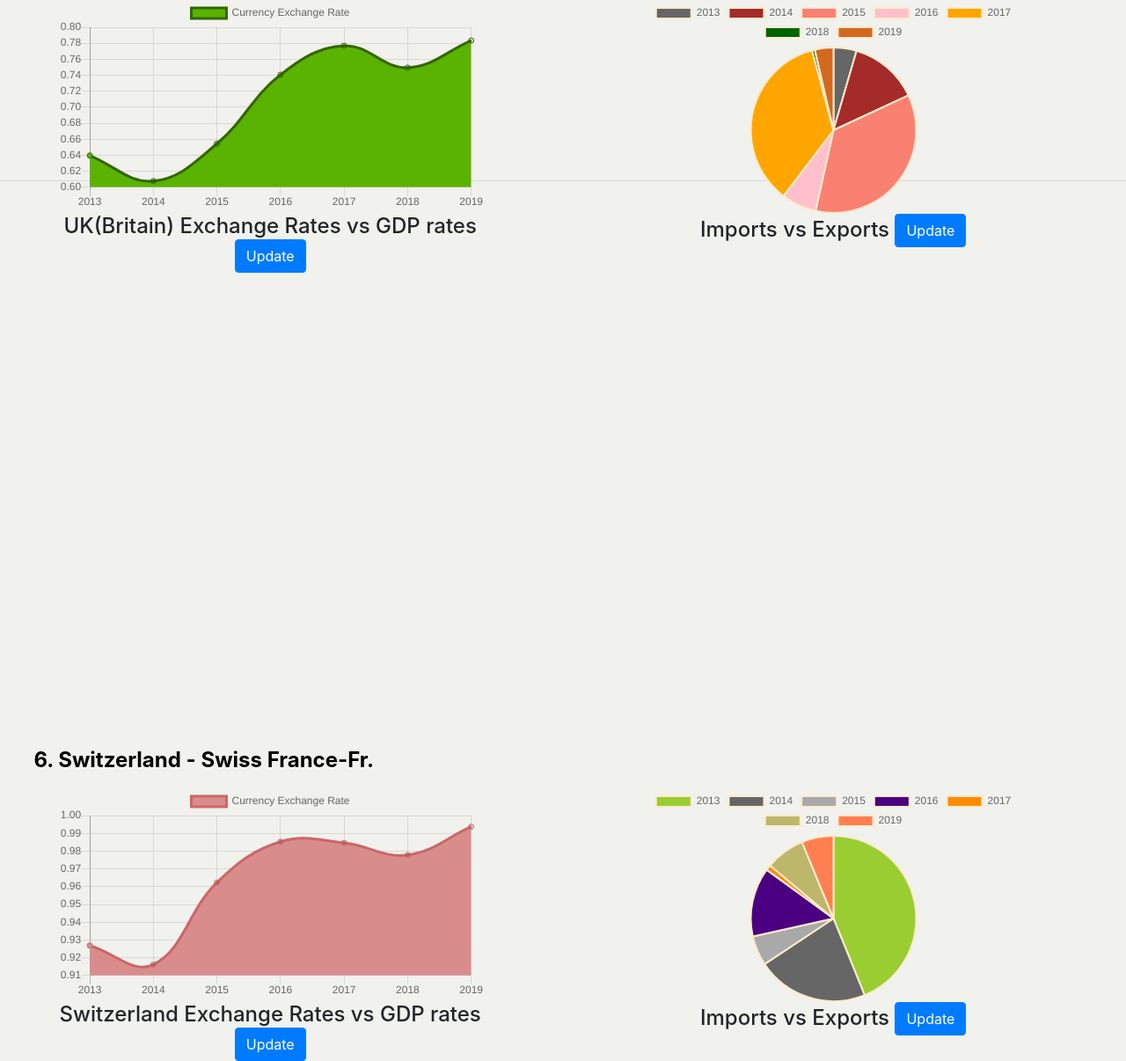
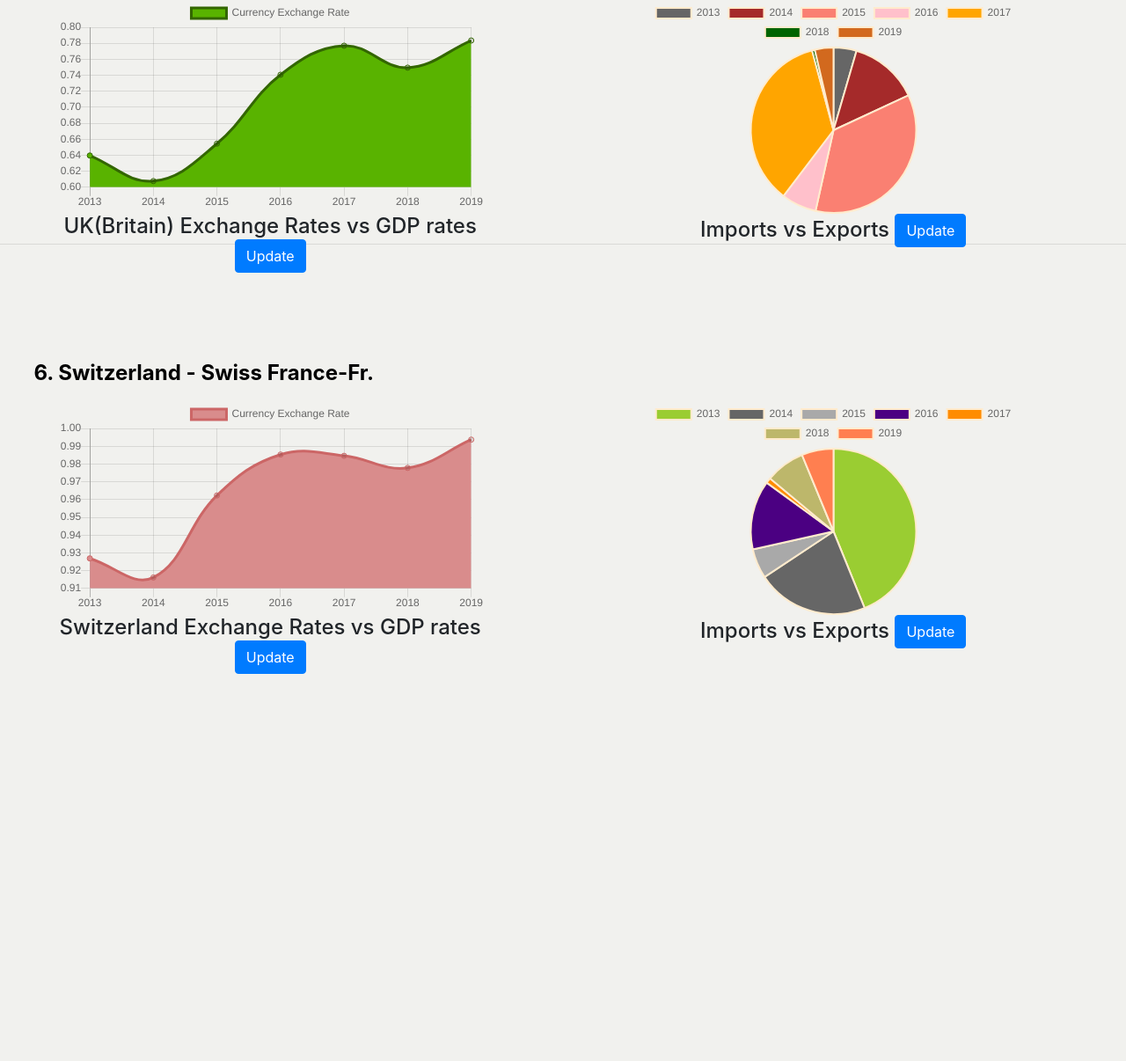
Before and after one commit to UMMEATHIYA/Currency-Rates-Deployment, a Flask app: page / in a window 1280 px wide; the page is wider, and only the part inside the window is pictured. Shown: the part 2574-3780 px from the top of that part at 88% size. After the commit the page ends 3340 px from the top of that part, so only its background shows below. Run offline with Flask 2, Linux system fonts and the light colour scheme; some libraries are stand-ins or nearby versions.

Commit message:
Update FER.html

```diff
--- a/templates/FER.html
+++ b/templates/FER.html
@@ -217,7 +217,7 @@
               }
               .Algo6{
                 position: absolute;
-                top:428%;
+                top:373%;
                 margin-left: 3%;
         }
         .chart11{
@@ -226,7 +226,7 @@
                 padding: 5px;
                 margin-left: 4.5%;
                 position:absolute;
-                top:433%;
+                top:378%;
               }
               .chart12{
                 width:39%;
@@ -234,7 +234,7 @@
                 padding: 5px;
                 margin-left: 54.5%;
                 position:absolute;
-                top:433%;
+                top:378%;
               }
         </style>
     </head>
@@ -376,7 +376,7 @@
            <div class="chart12">
                 <canvas id="myChart12"></canvas>
                 <h4 align="center">Imports vs Exports <button class="btn btn-primary" onclick="updateChart12()">Update</button></h4>
-                </div><br><br><br><br><br><br><br><br><br><br><br><br>
+                </div><br><br><br><br><br><br><br><br><br><br><br><br><br><br><br>
                 <hr>
                 <script src="https://cdn.jsdelivr.net/npm/chart.js@2.8.0"></script>
                 <script>
```
